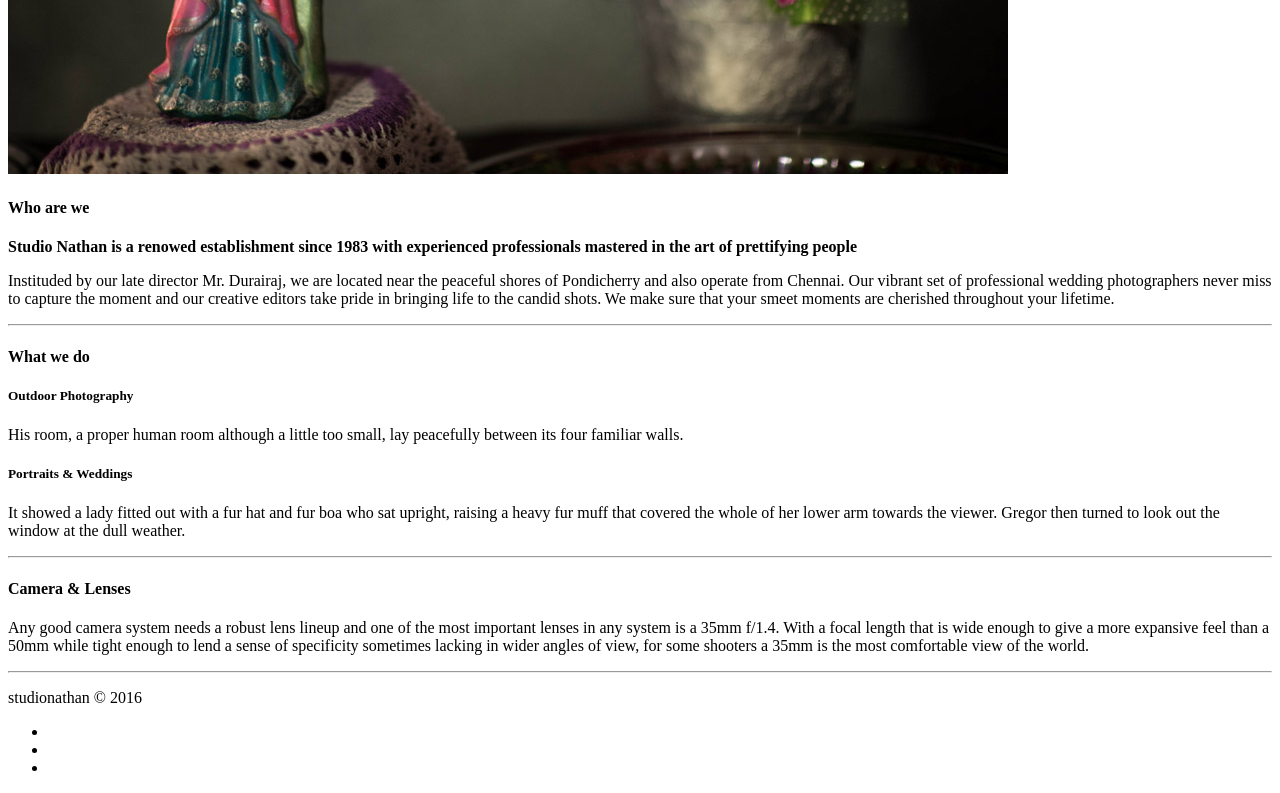
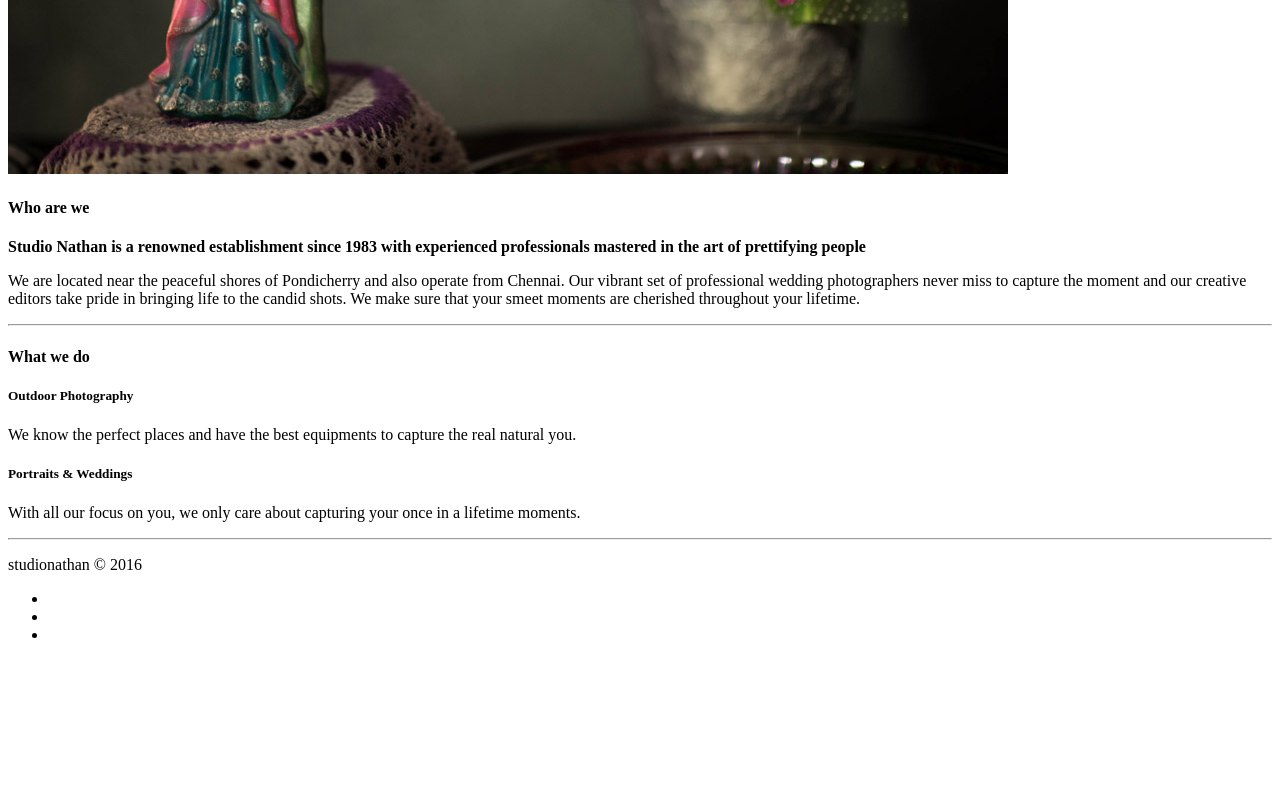
Before and after one commit to scriperdj/app_for_hari, a Rails app: template app/views/pages/about.html.erb in a window 1280 px wide. Shown: the part 953-1746 px from the top of the page. After the commit the page ends 1591 px from the top, so only its background shows below. Run offline with Rails 7, Linux system fonts and the light colour scheme; the template is opened without the code that fills it, so the values that code supplies are empty; some libraries are stand-ins or nearby versions.

Commit message:
modified about

```diff
--- a/app/views/pages/about.html.erb
+++ b/app/views/pages/about.html.erb
@@ -22,9 +22,9 @@
 					<h4><strong>Who are we</strong></h4>
 				</div>
 				<div class="column column-span-2 column-push-0 column-last">
-					<p class=""><strong>Studio Nathan is a renowed establishment since 1983 with experienced professionals mastered in the art of prettifying people</strong></p>
+					<p class=""><strong>Studio Nathan is a renowned establishment since 1983 with experienced professionals mastered in the art of prettifying people</strong></p>
 
-					<p>Instituded by our late director Mr. Durairaj, we are located near the peaceful shores of Pondicherry and also operate from Chennai. Our vibrant set of professional wedding
+					<p>We are located near the peaceful shores of Pondicherry and also operate from Chennai. Our vibrant set of professional wedding
 					photographers never miss to capture the moment and our creative editors take pride in bringing life to the candid shots.
 					We make sure that your smeet moments are cherished throughout your lifetime.  </p>
 				</div>
@@ -38,23 +38,14 @@
 				</div>
 				<div class="column column-span-2 column-push-0 column-last">
 					<h5><strong>Outdoor Photography</strong></h5>
-					<p>His room, a proper human room although a little too small, lay peacefully between its four familiar walls.</p>
+					<p>We know the perfect places and have the best equipments to capture the real natural you.</p>
 
 					<h5><strong>Portraits & Weddings</strong></h5>
-					<p>It showed a lady fitted out with a fur hat and fur boa who sat upright, raising a heavy fur muff that covered the whole of her lower arm towards the viewer. Gregor then turned to look out the window at the dull weather.</p>
+					<p>With all our focus on you, we only care about capturing your once in a lifetime moments.</p>
 				</div>
 			</div>
 
-			<hr class="divider" />
 
-			<div class="column-grid column-grid-3">
-				<div class="column column-span-1 column-push-0 column-first">
-					<h4><strong>Camera & Lenses</strong></h4>
-				</div>
-				<div class="column column-span-2 column-push-0 column-last">
-					<p>Any good camera system needs a robust lens lineup and one of the most important lenses in any system is a 35mm f/1.4. With a focal length that is wide enough to give a more expansive feel than a 50mm while tight enough to lend a sense of specificity sometimes lacking in wider angles of view, for some shooters a 35mm is the most comfortable view of the world.</p>
-				</div>
-			</div>
 
 			<hr class="divider" />
 
```
